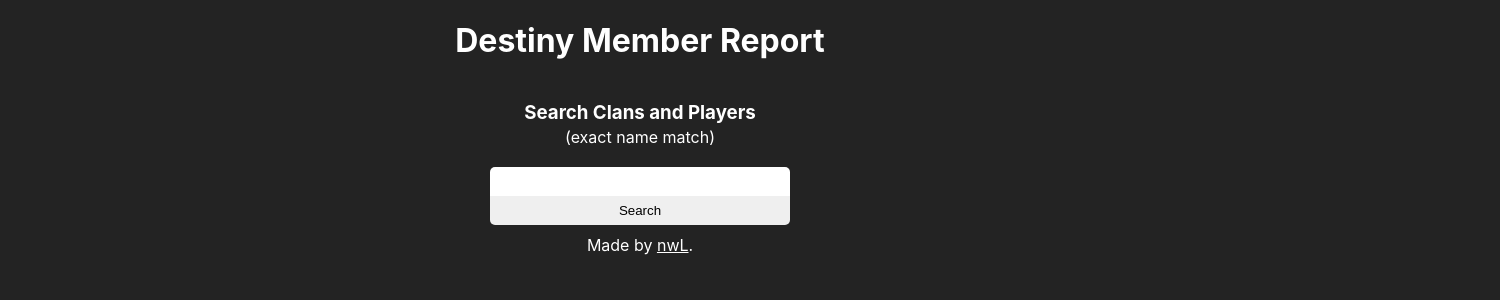
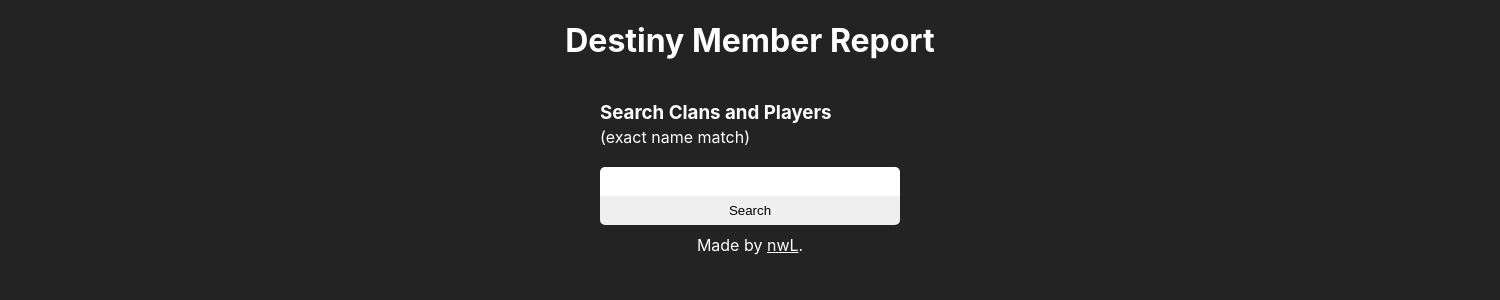
Before and after one commit to nwLSteam/member.report, a React (Create React App) app: page / in a window 1280 px wide. Shown: the top 300 px of the page, 1500 px wide, since content can reach past the window. Built offline with nearby package versions, Linux system fonts and the light colour scheme.

Commit message:
Cleaned up code a little

```diff
--- a/package.json
+++ b/package.json
@@ -16,7 +16,8 @@
         "recharts": "^2.1.9",
         "typescript": "^4.6.2",
         "web-vitals": "^2.1.4",
-        "sass": "^1.49.9"
+        "sass": "^1.49.9",
+        "bungie-api-ts": "^4.21.0"
     },
     "scripts": {
         "start": "react-scripts start",
--- a/src/components/App.scss
+++ b/src/components/App.scss
@@ -15,18 +15,7 @@
 }
 
 .App {
-	text-align: center;
-}
 
-.App-logo {
-	height: 40vmin;
-	pointer-events: none;
-}
-
-@media (prefers-reduced-motion: no-preference) {
-	.App-logo {
-		animation: App-logo-spin infinite 20s linear;
-	}
 }
 
 .App-header {
@@ -38,17 +27,9 @@
 	align-items: center;
 	//font-size: calc(10px + 2vmin);
 	color: white;
+	width: 1500px;
+	position: absolute;
+	left: 0;
+	top: 0;
+	right: 0;
 }
-
-.App-link {
-	color: #61DAFB;
-}
-
-@keyframes App-logo-spin {
-	from {
-		transform: rotate(0deg);
-	}
-	to {
-		transform: rotate(360deg);
-	}
-}
--- a/src/components/App.tsx
+++ b/src/components/App.tsx
@@ -1,4 +1,6 @@
-import React from "react";
+import { ServerResponse, SingleComponentResponse } from "bungie-api-ts/destiny2";
+import { GroupMember, GroupResponse, SearchResultOfGroupMember } from "bungie-api-ts/groupv2";
+import React, { useEffect, useState } from "react";
 import "./App.scss";
 import ClanSearch from "./ClanSearch";
 import Details from "./Details";
@@ -6,57 +8,54 @@
 import API from "../functions/API";
 import Credits from "./Credits";
 
-interface AppStates {
-	clan: Clan | null;
-}
-
-export default class App extends React.Component<{}, AppStates> {
-	constructor( props: any ) {
-		super( props );
-		this.state = {
-			clan: null,
-		};
-
-		this.setClanID = this.setClanID.bind( this );
-	}
-
-	public setClanID( clanID: string | null ) {
-		if ( clanID === null ) {
-			this.setState(
-				{ clan: null },
-			);
+function updateClan( clanID: string | undefined,
+                     setClan: React.Dispatch<React.SetStateAction<undefined | GroupResponse>>,
+) {
+	if ( clanID === undefined ) {
 		return;
 	}
 
 	API.requests.GroupV2.GetGroup( clanID )
 	   .then( ( group_data ) => {
-				group_data = JSON.parse( group_data );
-
-				let clan = new Clan( group_data.Response );
-
-				this.setState(
-					{ clan: clan },
-				);
-
-				API.requests.GroupV2.GetMembersOfGroup( clanID ).then( ( member_data ) => {
-					member_data = JSON.parse( member_data );
-					clan.data.members = member_data.Response.results;
-
-					this.setState( { clan: clan } );
-				} );
+		   const data: ServerResponse<GroupResponse> = JSON.parse( group_data );
+		   setClan( data.Response );
 	   } );
 }
 
-	render() {
+function updateMembers( clan: GroupResponse | undefined,
+                        setMembers: React.Dispatch<React.SetStateAction<undefined | SearchResultOfGroupMember>> ) {
+	if ( clan === undefined ) {
+		return;
+	}
+
+	API.requests.GroupV2.GetMembersOfGroup( clan.detail.groupId ).then( ( member_data ) => {
+		const data: ServerResponse<SearchResultOfGroupMember> = JSON.parse( member_data );
+		setMembers( data.Response );
+	} );
+}
+
+function App() {
+	let [ clanID, setClanID ] = useState<string | undefined>( undefined );
+	let [ clan, setClan ] = useState<GroupResponse | undefined>( undefined );
+	useEffect( () => {
+		updateClan( clanID, setClan );
+	}, [ clanID ] );
+
+	let [ members, setMembers ] = useState<SearchResultOfGroupMember | undefined>( undefined );
+	useEffect( () => {
+		updateMembers( clan, setMembers );
+	}, [ clan ] );
+
 	return (
 		<div className="App">
 			<header className="App-header">
 				<h1>Destiny Member Report</h1>
-					<Details clanObject={this.state.clan} />
-					<ClanSearch resultCallback={this.setClanID} />
-					<Credits/>
+				<ClanSearch resultCallback={setClanID} />
+				<Credits />
+				<Details clan={clan} members={members} />
 			</header>
 		</div>
 	);
 }
-}
+
+export default App;
--- a/src/components/Details.tsx
+++ b/src/components/Details.tsx
@@ -1,22 +1,27 @@
+import { GroupResponse, SearchResultOfGroupMember } from "bungie-api-ts/groupv2";
 import React from "react";
 import Clan from "../classes/Clan";
 import "./Details.scss";
 import Diagram from "./Diagram";
 
-export default class Details extends React.Component<{ clanObject: Clan | null }> {
-	render() {
-		if ( this.props.clanObject === null ) {
+function Details( props: {
+	clan: GroupResponse | undefined,
+	members: SearchResultOfGroupMember | undefined
+} ) {
+	if ( props.clan === undefined ) {
 		return null;
 	}
 
-		let clan = this.props.clanObject.data;
-
+	if ( props.members === undefined ) {
+		return null;
+	}
+	let clan = props.clan;
 
 	let member_summary;
 
 	if ( clan.hasOwnProperty( "members" ) ) {
 		let members = [];
-			for ( const member of clan.members ) {
+		for ( const member of props.members.results ) {
 			members.push(
 				<li key={member.destinyUserInfo.displayName}>
 					{member.bungieNetUserInfo?.displayName ?? member.destinyUserInfo.displayName}
@@ -26,7 +31,7 @@
 
 		member_summary = (
 			<details className="Details__members">
-					<summary>Members ({clan.members.length})</summary>
+				<summary>Members ({props.members.totalResults})</summary>
 				{members}
 			</details>
 		);
@@ -48,12 +53,11 @@
 
 			{member_summary}
 			<hr />
-				{this.props.clanObject.data.hasOwnProperty( "members" )
-				&& <Diagram members={this.props.clanObject.data.members} />
-				}
+			{props.members && <Diagram members={props.members} />}
 			<hr />
 		</div>
 
 	);
 }
-}
+
+export default Details;
--- a/src/components/Diagram.tsx
+++ b/src/components/Diagram.tsx
@@ -1,3 +1,4 @@
+import { SearchResultOfGroupMember } from "bungie-api-ts/groupv2";
 import React from "react";
 import API from "../functions/API";
 import { CartesianGrid, Label, ResponsiveContainer, Scatter, ScatterChart, Tooltip, XAxis, YAxis } from "recharts";
@@ -123,7 +124,7 @@
 	return <DefaultTooltipContent {...props} payload={newPayload} />;
 }
 
-export default class Diagram extends React.Component<{ members: Array<any> }, DiagramState> {
+export default class Diagram extends React.Component<{ members: SearchResultOfGroupMember }, DiagramState> {
 	constructor( props: any ) {
 		super( props );
 
@@ -146,11 +147,11 @@
 
 	componentDidMount() {
 		this.setState( {
-			totalMembers: this.props.members.length,
+			totalMembers: this.props.members.totalResults,
 		} );
 
-		for ( const member of this.props.members ) {
-			API.requests.Destiny2.Stats( member.destinyUserInfo.membershipType, member.destinyUserInfo.membershipId )
+		for ( const member of this.props.members.results ) {
+			API.requests.Destiny2.Stats( member.destinyUserInfo.membershipType.toString(), member.destinyUserInfo.membershipId )
 				.then(
 					( data ) => {
 						let key: string = member.bungieNetUserInfo?.displayName ?? member.destinyUserInfo.displayName;
```
Also changed, not shown: 1 other file (tests, documents, lock files or other folders). Lines whose indentation alone changed are shown as unchanged.
